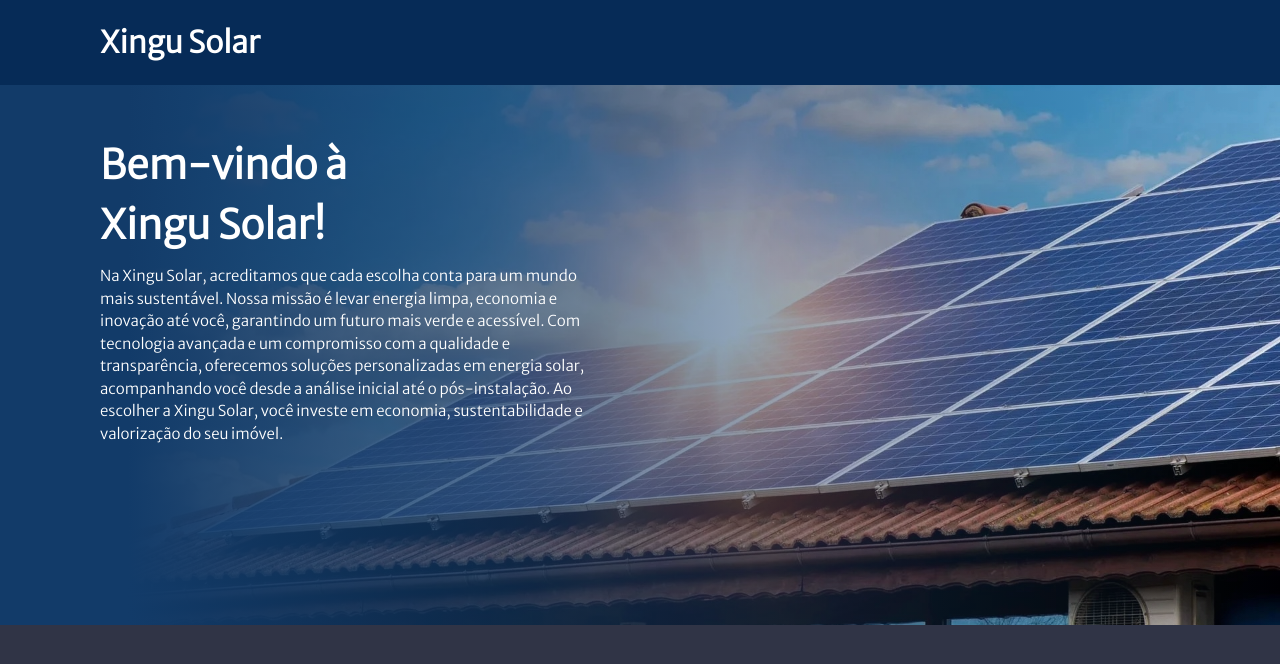
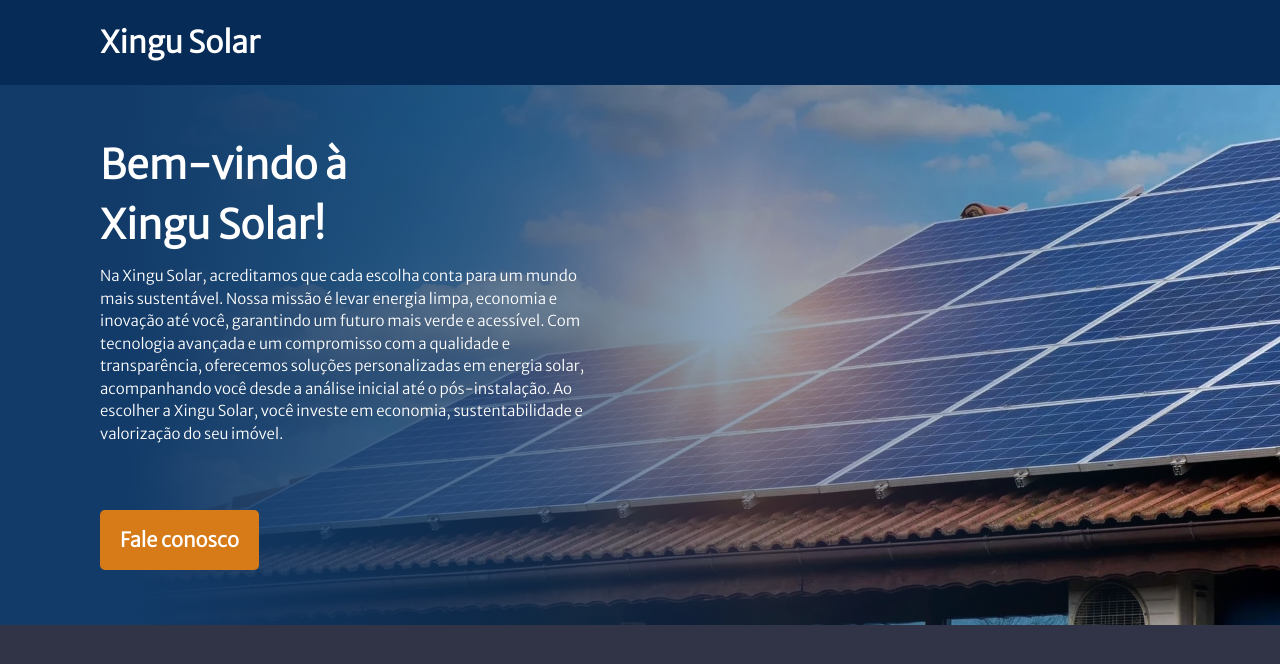
Before and after one commit to levisantosp/xingusolar, a Next.js app: page / in a window 1280 px wide. Shown: the top 664 px of the page. Built offline with nearby package versions, Linux system fonts and the light colour scheme.

Commit message:
pequenas alterações

```diff
--- a/src/app/page.tsx
+++ b/src/app/page.tsx
@@ -1,5 +1,4 @@
 import Image from "next/image"
-import Link from "next/link"
 
 export default function Page() {
         return (
@@ -22,6 +21,7 @@ export default function Page() {
                                                 alt="house"
                                                 className="house"
                                         />
+                                        <button className="contact-us">Fale conosco</button>
                                 </div>
                         </div>
                 </main>
--- a/src/styles/globals.css
+++ b/src/styles/globals.css
@@ -12,7 +12,7 @@ body {
         padding: 20px 100px;
 }
 
-.contacts {
+.contact-us {
         background-color: #d77a18;
         border-radius: 5px;
         padding: 10px 20px;
@@ -23,6 +23,7 @@ body {
         margin-left: 100px;
         position: relative;
         top: 65px;
+        cursor: pointer;
 }
 
 .title {
```
